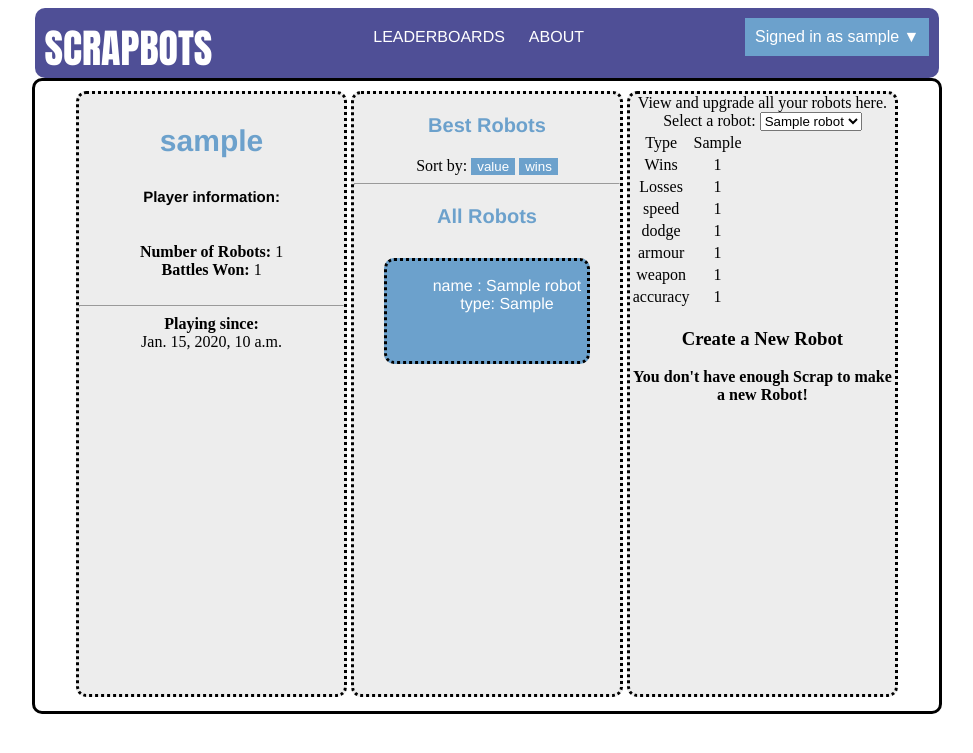
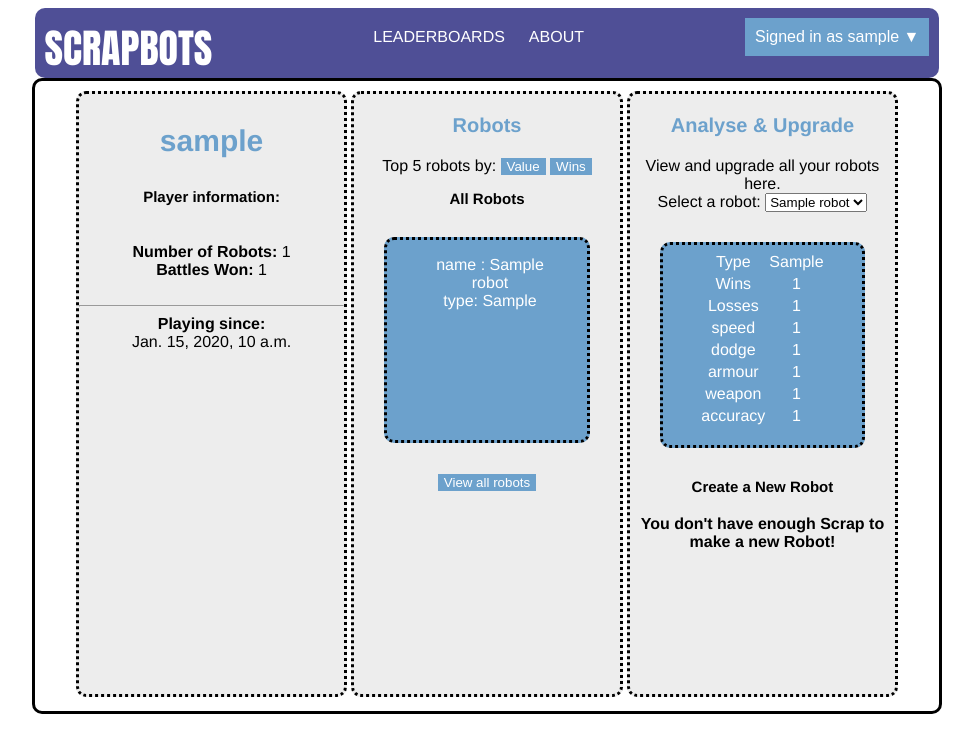
Before and after one commit to 2244726s/GroupProject, a Django app: a page that uses templates/bots/profile.html in a window 1280 px wide. Shown: the top 753 px of the page, without its empty margins (153-1126 px from the left). Run offline with Django 3.2, Linux system fonts and the light colour scheme; a user stored in the database is signed in; tables that the repository leaves empty hold one stand-in row (values such as "Sample post"); data that the repository does not hold is empty; some libraries are stand-ins or nearby versions.

Commit message:
styling improvements

```diff
--- a/static/css/base.css
+++ b/static/css/base.css
@@ -94,6 +94,7 @@ float:right;
 	text-align:center;
 	border-radius:10px;
 	overflow:auto;
+	font-family:helvetica;
 }
 
 
@@ -143,31 +144,33 @@ float:right;
 }
 
 /*sort buttons for robot leaderboards in profile page */
-#value, #wins {
+#value, #wins, #all, #submit-input {
 
 	background-color:#6ca1cc;
 	border: none;
 	color:white;
 }
 
-#value:active, #wins:active {
+#value:active, #wins:active, #all:active, #submit-input:active {
 	background-color: #4f4f96;
 }
 
 #bots-section {
 	background-color:#6ca1cc;
 	overflow: auto;
-	height: 100px;
+	height: 200px;
 	margin:30px;
 	border-style: dotted;
 	border-color: black;
 	border-radius:10px;
+	text-align:center;
 
 }
 
 #bot-list{
 
 	list-style-type:none;
+	padding-right:34px;
 
 }
 
@@ -177,3 +180,17 @@ float:right;
 	color:white;
 
 }
+
+#bot_table{
+
+	color:white;
+	display:inline-block;
+	padding-top:5px;
+
+
+}
+
+#errorMessage{
+	font-family:helvetica;
+	color:white;
+}
--- a/static/js/jquery.js
+++ b/static/js/jquery.js
@@ -3,13 +3,13 @@ $(document).ready(event => {
 	$("#menu").hide();
 	$("#bots-wins").hide();
 	$("#bots-value").hide();
-	$("#robots").hide();
+	$("#all-bots").show();
 
 	$("#wins").on("click", event => {
 
 	$("#bots-wins").show();
 	$("#bots-value").hide();
-	$("#robots").hide();
+	$("#all-bots").hide();
 
 	})
 
@@ -17,7 +17,7 @@ $(document).ready(event => {
 
 	$("#bots-value").show();
 	$("#bots-wins").hide();
-	$("#robots").hide();
+	$("#all-bots").hide();
 	})
 
 	$("#play").on("mouseenter", event => {
@@ -29,11 +29,11 @@ $(document).ready(event => {
 		$("#menu").hide();
 	})
 
-	$("#see-all-bots").on("click", event => {
+	$("#all").on("click", event => {
 
 	$("#bots-value").hide();
 	$("#bots-wins").hide();
-	$("#robots").show();
+	$("#all-bots").show();
 
 	})
 
--- a/templates/bots/about.html
+++ b/templates/bots/about.html
@@ -8,8 +8,9 @@
 
 {% block content_block %}
 
-explain the game
+<p> About SCRAPBOTS: <br>
+SCRAPBOTS is a simple battling game which allows players to create robots using Scrap, battle other users' robots
+and collect Scrap as a reward in
 
-blah blah blah
 
 {% endblock %}
--- a/templates/bots/profile.html
+++ b/templates/bots/profile.html
@@ -23,14 +23,15 @@
 	<!--END PROFILE SIDEBAR-->
 	<!--START ROBOTS SECTION-->
 	<div id="profile-section">
-		<h3 id="profile-header"> Best Robots </h3>
-			Sort by:
-			<button id="value">value</button>
-			<button id="wins">wins</button>
+		<h3 id="profile-header"> Robots </h3>
+			Top 5 robots by:
+			<button id="value">Value</button>
+			<button id="wins">Wins</button>
+
 
 			<div id="bots-value">
 			<!--START TOP 5 VALUABLE ROBOTS-->
-				<h4 id="profile-sub-header">Top 5 most valuable robots</h4>
+				<h4 id="profile-sub-header">Most Valuable</h4>
 
 				<div id="bots-section">
 				{% if top5_valuable_robots %}
@@ -43,7 +44,7 @@
 						{% endfor %}
 				</ol>
 				{% else %}
-					No robots found
+					<div id='errorMessage'> Error no robot found! </div>
 				{% endif %}
 				</div>
 				<!--END TOP 5 VALUABLE ROBOTS-->
@@ -52,7 +53,7 @@
 			<div id="bots-wins">
 
 			<!--START TOP 5 WINNING ROBOTS-->
-			<h4 id="profile-sub-header">Top 5 winning robots</h4>
+			<h4 id="profile-sub-header">Most Victorious</h4>
 
 			<div id="bots-section">
 			{% if top5_winning_robots %}
@@ -68,7 +69,7 @@
 					<!--end loop-->
 			{% else %}
 				<!--no robots found-->
-				No robots found
+				<div id='errorMessage'> Error no robot found! </div>
 			{% endif %}
 			</div>
 
@@ -78,8 +79,8 @@
 			<!-- area where user can expand area to see table of all the player's robots -->
 			<!-- right now doesnt account for user authentication -->
 
-			<hr>
-			<h3 id="profile-header">All Robots</h3>
+			<div id="all-bots">
+			<h3 id="profile-sub-header">All Robots</h3>
 			<div id="bots-section">
 			{% if robots %}
 			<ul id="bot-list">
@@ -91,17 +92,26 @@
 				{% endfor %}
 			</ul>
 			{% else %}
-			You currently have no robots
+			<div id='errorMessage'> Error no robot found! </div>
 			{% endif %}
+			</div>
 
 			</div>
 
+			<button id="all">View all robots</button>
 
 			</div>
 
 
 			<div id="profile-section">
+
+			{% if user.username == player.user.username %}
+			<h3 id="profile-header"> Analyse & Upgrade </h3>
 			View and upgrade all your robots here. <br>
+			{%else%}
+			<h3 id="profile-header"> Robot Stats </h3>
+			View all {{player.user.username}}'s robots' stats here. <br>
+			{% endif %}
 			Select a robot:
 
 			<!-- START ROBOT SELECTION BOX -->
@@ -110,25 +120,27 @@
 				<option value = "{{ bot.name }}">{{ bot.name }}</option>
 				{% endfor %}
 			</select>
+			<div id="bots-section">
 			<div id = 'bot_table'></div>
+			</div>
 
             {% if user.username == player.user.username %}
                 <div>
 
-                    <h3>Create a New Robot</h3>
+                    <h4 id="profile-sub-header">Create a New Robot</h4>
 
 
                         {% if player.scrap >= 7 %}
 
                         <form name = 'CreateBot'>
-                            Name: <input type = 'text' name = 'bot_name' required>
+                            Name: <input type = 'text' name = 'bot_name' required><br>
                             Type:
                             <select>
                                 <option value = 'aerial'>Aerial</option>
                                 <option value = 'bipedal'>Bipedal</option>
                                 <option value = 'wheeled'>Wheeled</option>
                             </select>
-                            <input type="submit" value="Submit">
+                            <input id="submit-input" type="submit" value="Submit">
                         </form>
                         <div id = 'errorMessage'></div>
 
@@ -141,16 +153,6 @@
                         {% endif %}
 
                 </div>
-
-
-
-
-
-
-
-
-
-
 
 			    {% if robots|length >= 1 %}
     	    		<div id = '1v1_complete'></div>
```
Also changed, not shown: templates/bots/index.html (+7 -1 lines), templates/bots/leaderboards.html (+4 -4 lines).
